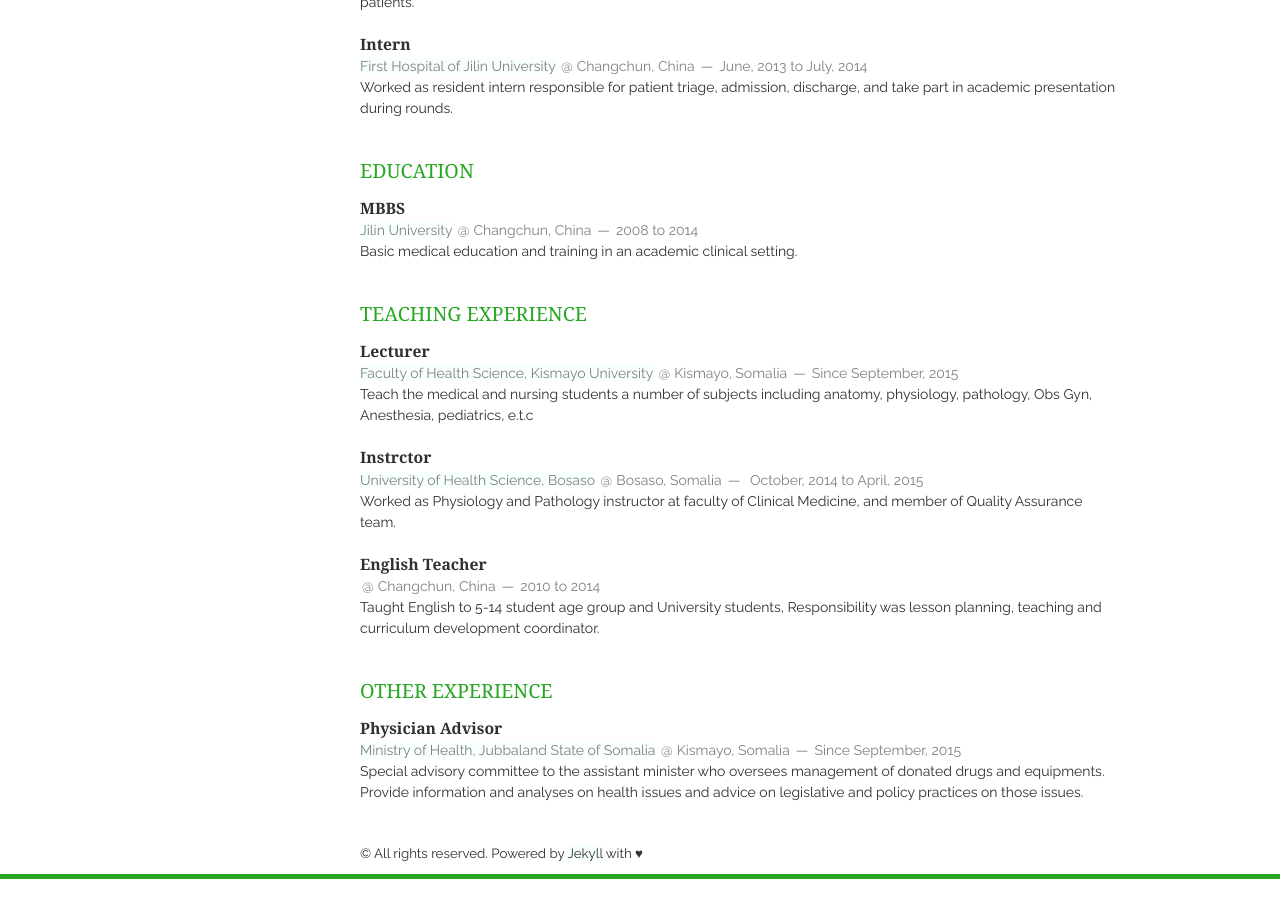
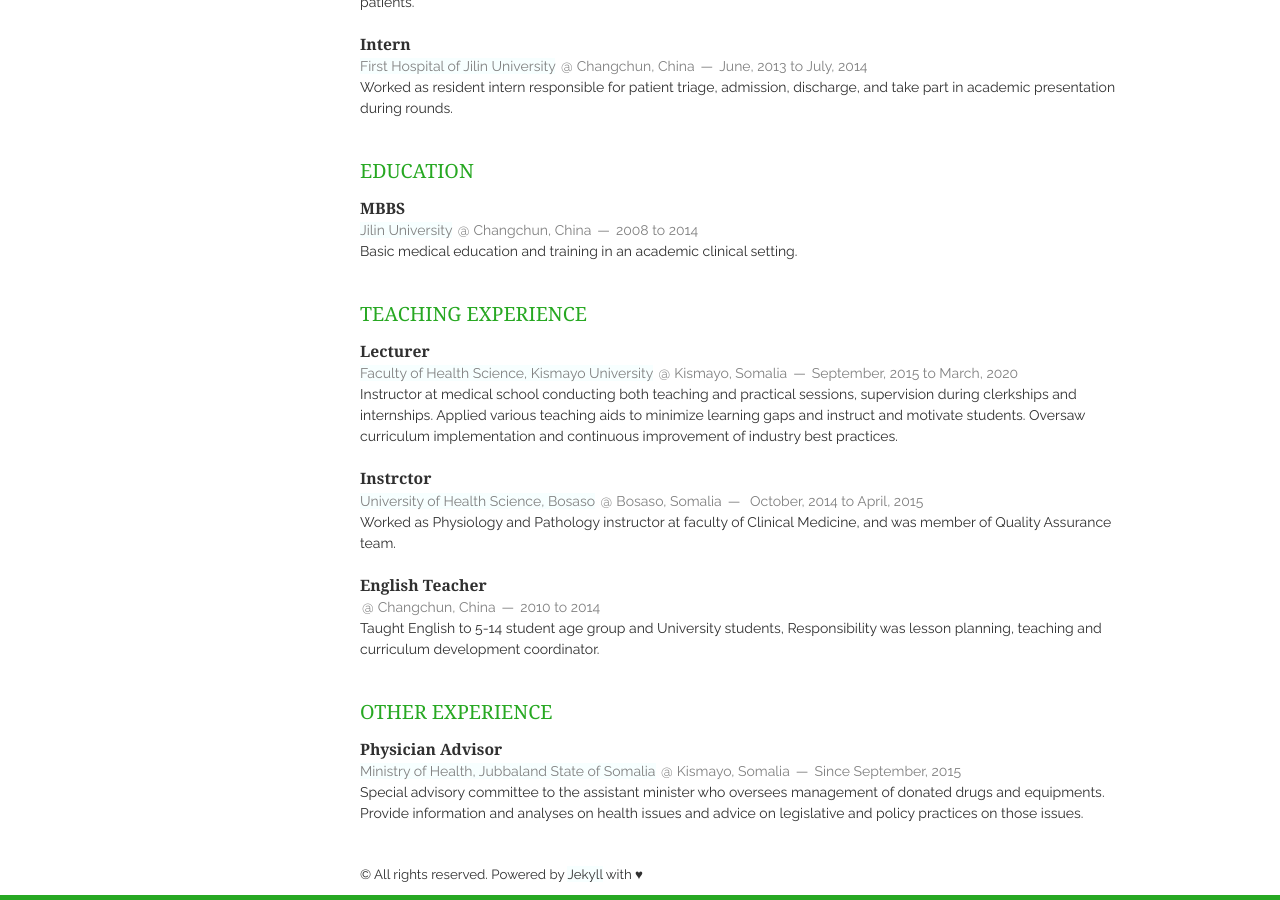
Before and after one commit to burhaninho/vitae, a Jekyll site: the page built from index.html, in a window 1280 px wide and 900 px high, scrolled down 909 px. Built offline with Jekyll 4.4.1, drawn with Linux system fonts in a browser that asks for light colours; nearby versions of some CDN libraries; before the commit the page ends 1788 px from its top, so only the background shows below that.

Commit message:
Update teaching.html

```diff
--- a/_includes/teaching.html
+++ b/_includes/teaching.html
@@ -3,22 +3,23 @@
     <article>
         <header>
             <h1>Lecturer</h1>
-            <span><a href="http://kismayouniversity.com//">Faculty of Health Science, Kismayo University</a></span>
-            <span><address>Kismayo, Somalia</address><time>Since September, 2015</time></span>
+            <span><a href="http://kismayouniversity.com/">Faculty of Health Science, Kismayo University</a></span>
+            <span><address>Kismayo, Somalia</address><time>September, 2015 to March, 2020</time></span>
         </header>
         <p>
-            Teach the medical and nursing students a number of subjects including anatomy, physiology, pathology, Obs Gyn, Anesthesia, pediatrics, e.t.c
-
+           Instructor at medical school conducting both teaching and practical sessions, supervision during clerkships and internships.
+           Applied various teaching aids to minimize learning gaps and instruct and motivate students.
+           Oversaw curriculum implementation and continuous improvement of industry best practices.
         </p>
     </article>
     <article>
         <header>
             <h1>Instrctor</h1>
-            <span><a href="http://uohsboss.com//">University of Health Science, Bosaso</a></span>
+            <span><a href="http://uohsboss.com/">University of Health Science, Bosaso</a></span>
             <span><address>Bosaso, Somalia</address><time> October, 2014 to April, 2015</time></span>
         </header>
         <p>
-           Worked as Physiology and Pathology instructor at faculty of Clinical Medicine, and member of Quality Assurance team.
+           Worked as Physiology and Pathology instructor at faculty of Clinical Medicine, and was member of Quality Assurance team.
         </p>
     </article>
     <article>
@@ -28,8 +29,7 @@
             <span><address>Changchun, China</address><time>2010 to 2014</time></span>
         </header>
         <p>
-            Taught English to 5-14 student age group and University students, Responsibility was lesson planning, teaching and curriculum development
-            coordinator.
+           Taught English to 5-14 student age group and University students, Responsibility was lesson planning, teaching and curriculum development coordinator.
         </p>
     </article>
 
```
